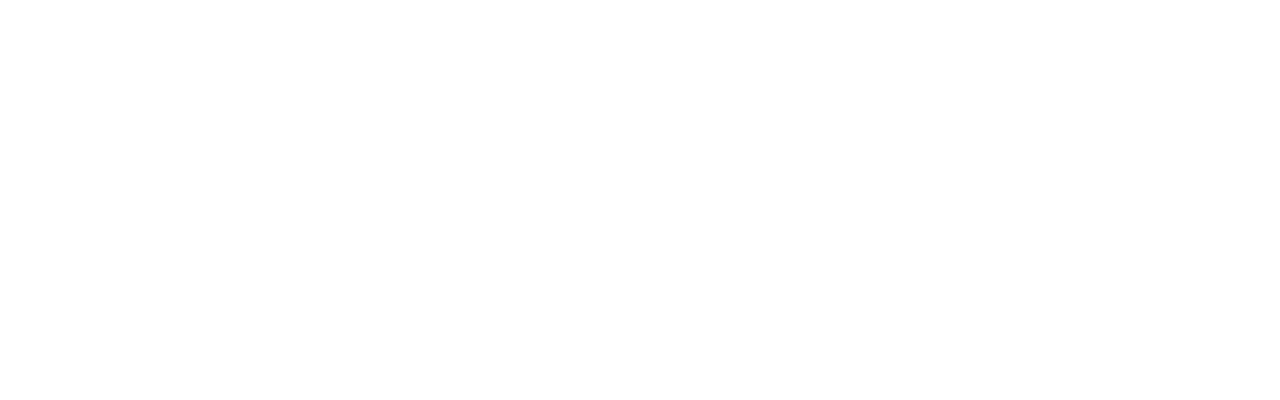
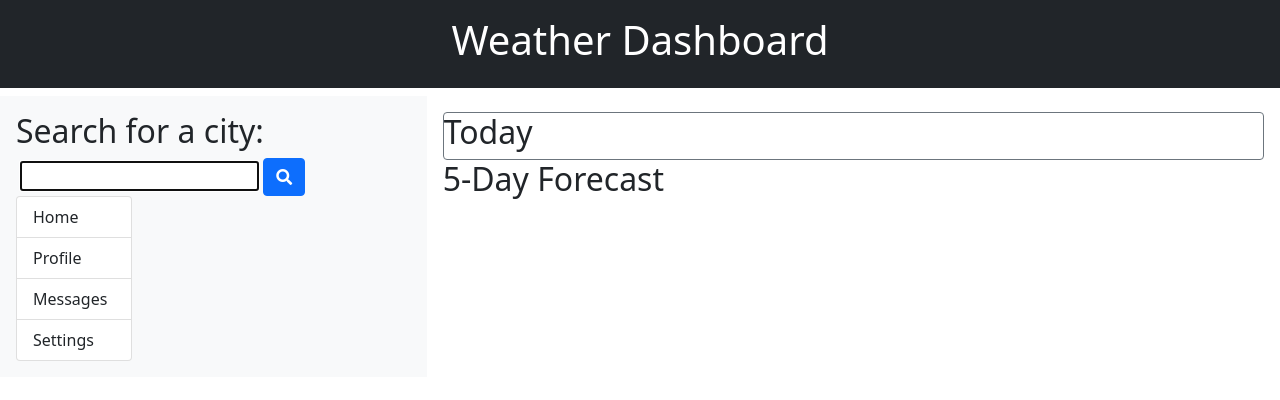
Before and after one commit to julesscheil/Weather-Dashboard, a plain HTML site: page index.html in a window 1280 px wide. Drawn offline with nearby package versions, Linux system fonts and the light colour scheme.

Commit message:
starter HTML hardcoded

```diff
--- a/index.html
+++ b/index.html
@@ -1,13 +1,62 @@
 <!DOCTYPE html>
 <html lang="en">
+
 <head>
     <meta charset="UTF-8">
     <meta http-equiv="X-UA-Compatible" content="IE=edge">
     <meta name="viewport" content="width=device-width, initial-scale=1.0">
     <title>Weather Report</title>
+    <link href="https://cdn.jsdelivr.net/npm/bootstrap@5.0.0-beta3/dist/css/bootstrap.min.css" rel="stylesheet"
+        integrity="sha384-eOJMYsd53ii+scO/bJGFsiCZc+5NDVN2yr8+0RDqr0Ql0h+rP48ckxlpbzKgwra6" crossorigin="anonymous">
+    <link rel="stylesheet" href="https://cdnjs.cloudflare.com/ajax/libs/font-awesome/5.11.2/css/all.min.css">
 </head>
+
 <body>
+    <header class="p-3 mb-2 bg-dark text-white text-center">
+        <h1>Weather Dashboard</h1>
+    </header>
 
-<script src="script.js"></script>
+    <main class="d-flex">
+        <div class="col-12 col-md-4">
+            <div id="left side" class="p-3 mb-2 bg-light text-dark">
+                <h2>Search for a city:</h2>
+                <form id="user-form">
+                    <label class="form-label" for="city"></label>
+                    <input name="city" id="city" type="text" autofocus="true" class="form-input" />
+                    <button type="button" class="btn btn-primary"><i class="fas fa-search"></i></button>
+                </form>
+                <div class="row">
+                    <div class="col-4">
+                        <div class="list-group" id="list-tab" role="tablist">
+                            <a class="list-group-item list-group-item-action" id="list-home-list"
+                                href="#list-home">Home</a>
+                            <a class="list-group-item list-group-item-action" id="list-profile-list"
+                                href="#list-profile">Profile</a>
+                            <a class="list-group-item list-group-item-action" id="list-messages-list"
+                                href="#list-messages">Messages</a>
+                            <a class="list-group-item list-group-item-action" id="list-settings-list"
+                                href="#list-settings">Settings</a>
+                        </div>
+                    </div>
+                </div>
+            </div>
+        </div>
+        <div class="col-12 col-md-8">
+            <div id="right side" class="p-3 mb-2 text-dark">
+                <div id="top">
+                    <div class="border border-secondary rounded">
+                        <h2>Today</h2>
+                    </div>
+
+                </div>
+                <div id="bottom">
+                    <div class="">
+                        <h2>5-Day Forecast</h2>
+                    </div>
+                </div>
+            </div>
+    </main>
+    <script src="script.js"></script>
 </body>
+
 </html>
```
Also changed, not shown: Assets/06-server-side-apis-homework-demo.png (added).
